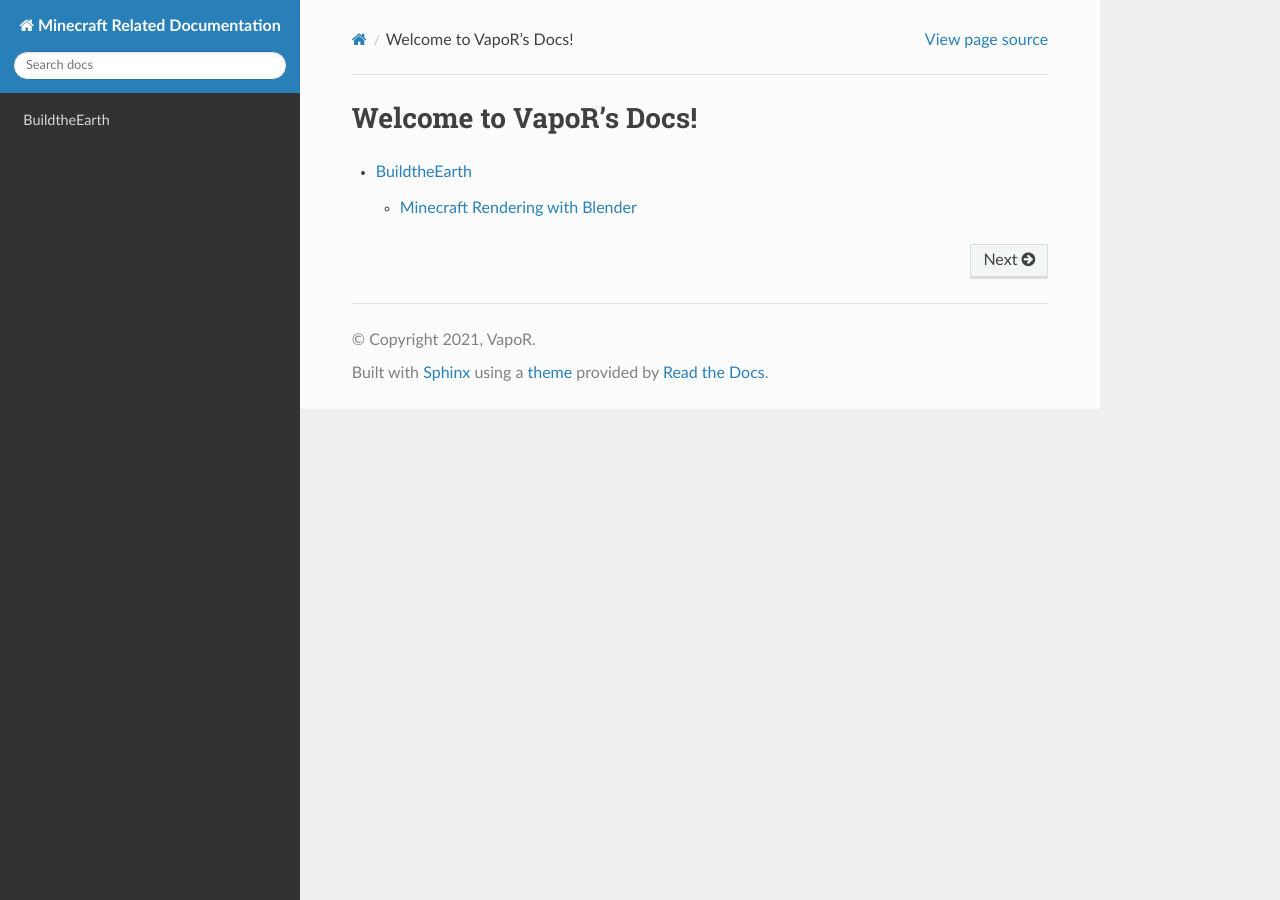
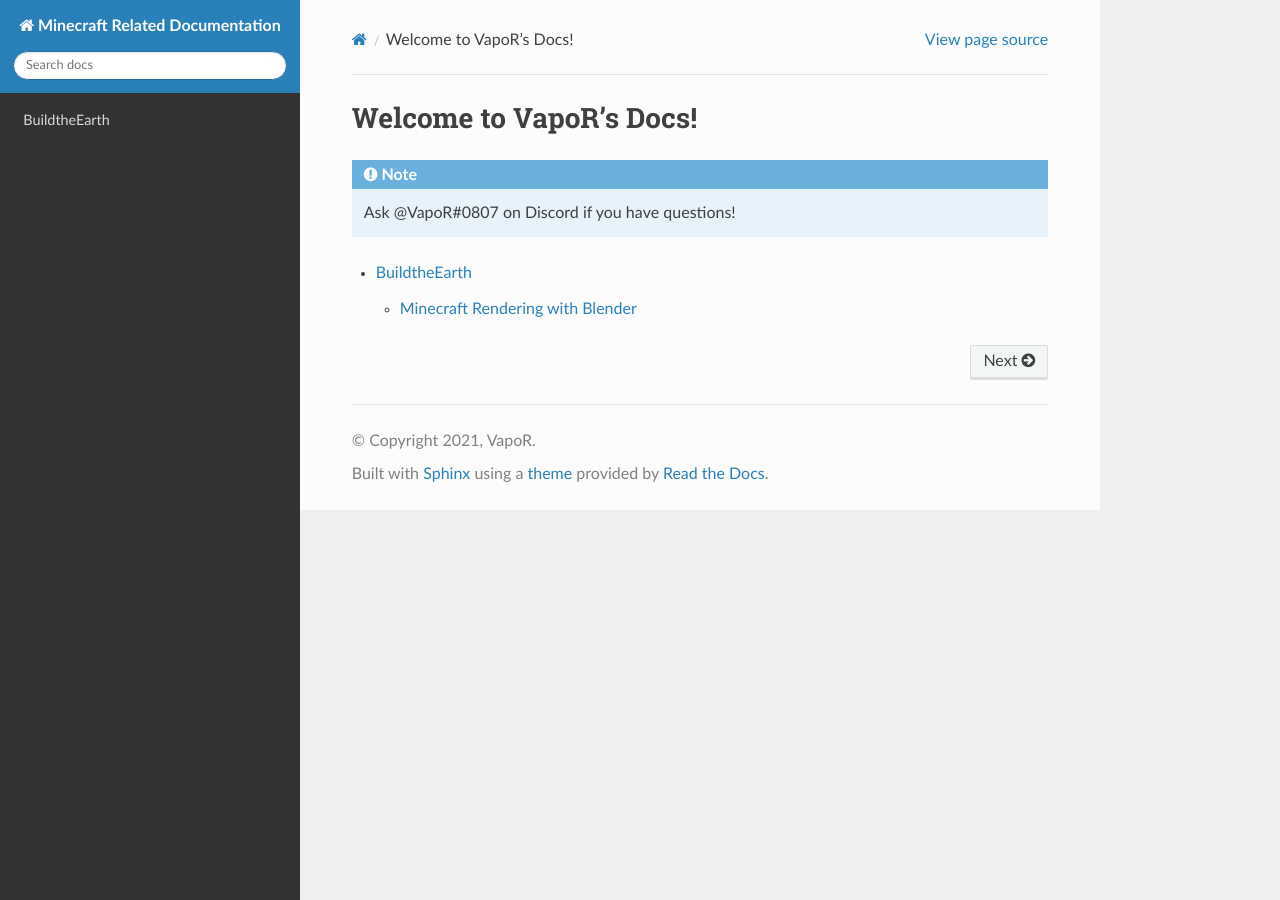
Before and after one commit to yyrichy/documentation, a Sphinx documentation site: the page built from source/index.md, in a window 1280 px wide. Built offline with Sphinx 7.4.7 and the Read the Docs theme 2.0.0, drawn with Linux system fonts in a browser that asks for light colours.

Commit message:
Move note

````diff
--- a/source/index.md
+++ b/source/index.md
@@ -9,6 +9,7 @@ Welcome to VapoR's Docs!
 ==================================================
 
 ```eval_rst
+.. note:: Ask @VapoR#0807 on Discord if you have questions!
 .. toctree::
     :maxdepth: 2
     :glob:
````
Also changed, not shown: source/buildtheearth/rendering/index.md (+0 -1 lines).
